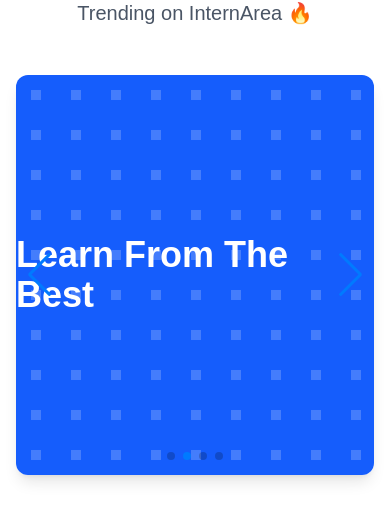
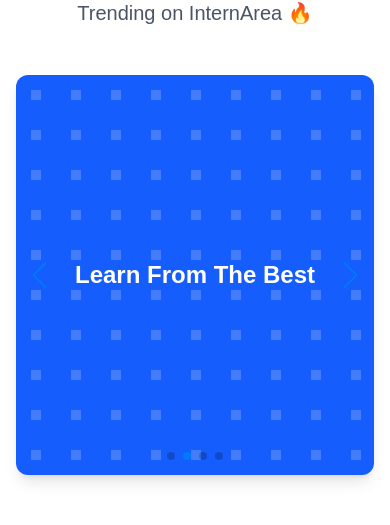
Before and after one commit to baburathod/internshala-clone, a Next.js app in the folder internarea/: page / in a window 390 px wide. Shown: the part 193-718 px from the top of the page. Built offline with nearby package versions, Linux system fonts and the light colour scheme; no server answers.

Commit message:
Fix slider text responsiveness and arrows on mobile

```diff
--- a/internarea/src/pages/index.tsx
+++ b/internarea/src/pages/index.tsx
@@ -148,7 +148,14 @@ export default function SvgSlider() {
         <p className="text-xl text-gray-600">Trending on InternArea 🔥</p>
       </div>
       {/* Swiper section */}
-      <div className="mb-16">
+      <div className="mb-16 relative">
+        <style>{`
+          @media (max-width: 768px) {
+            .swiper-button-next, .swiper-button-prev {
+              transform: scale(0.6) !important;
+            }
+          }
+        `}</style>
         <Swiper
           modules={[Navigation, Pagination, Autoplay]}
           spaceBetween={30}
@@ -232,8 +239,8 @@ export default function SvgSlider() {
                 </div>
 
                 {/* Content */}
-                <div className="absolute inset-0 flex items-center justify-center">
-                  <h2 className="text-4xl font-bold text-white">
+                <div className="absolute inset-0 flex items-center justify-center px-12 md:px-24 text-center">
+                  <h2 className="text-2xl md:text-4xl font-bold text-white leading-tight">
                     {slide.title}
                   </h2>
                 </div>
```
